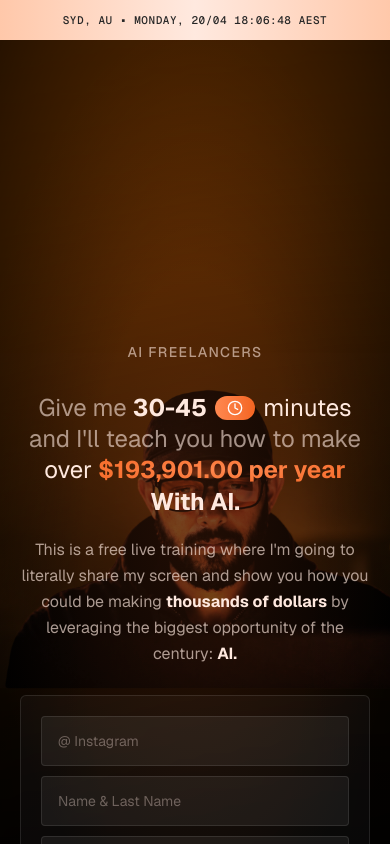
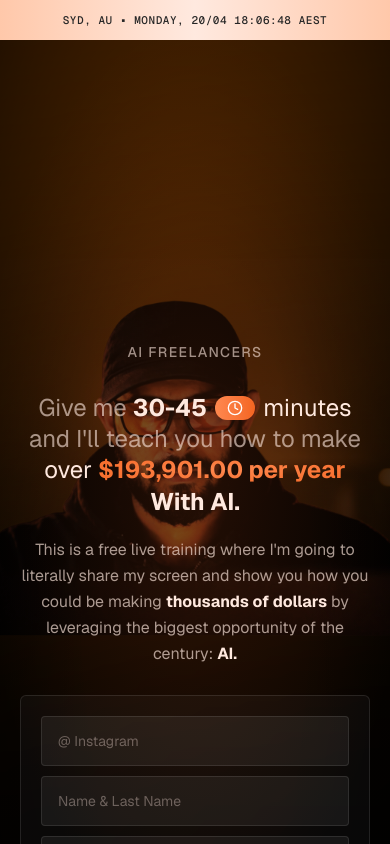
Before and after one commit to telluricaquarian/buildwithllewellyn, a Next.js app: page / in a window 390 px wide. Shown: the top 844 px of the page. Built offline with nearby package versions, Linux system fonts and the light colour scheme.

Commit message:
Update mobile hero to bettermobileversion.png

```diff
--- a/components/landing/hero-section.tsx
+++ b/components/landing/hero-section.tsx
@@ -20,7 +20,7 @@ export function HeroSection() {
       <div
         className="absolute inset-0 bg-no-repeat block md:hidden"
         style={{
-          backgroundImage: 'url(/mobileversion.png)',
+          backgroundImage: 'url(/bettermobileversion.png)',
           backgroundPosition: 'center top',
           backgroundSize: 'cover'
         }}
```
Also changed, not shown: public/bettermobileversion.png (added).
